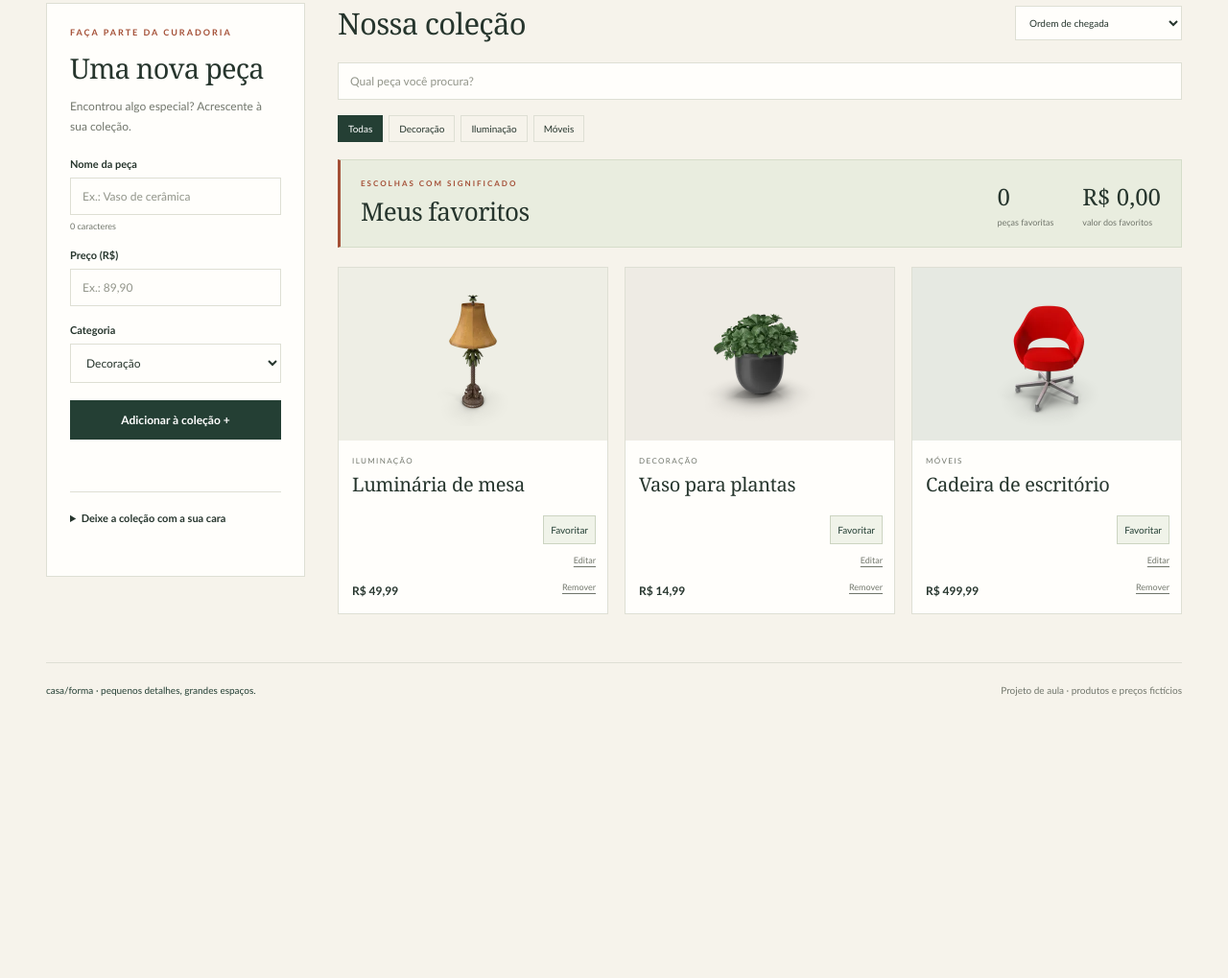
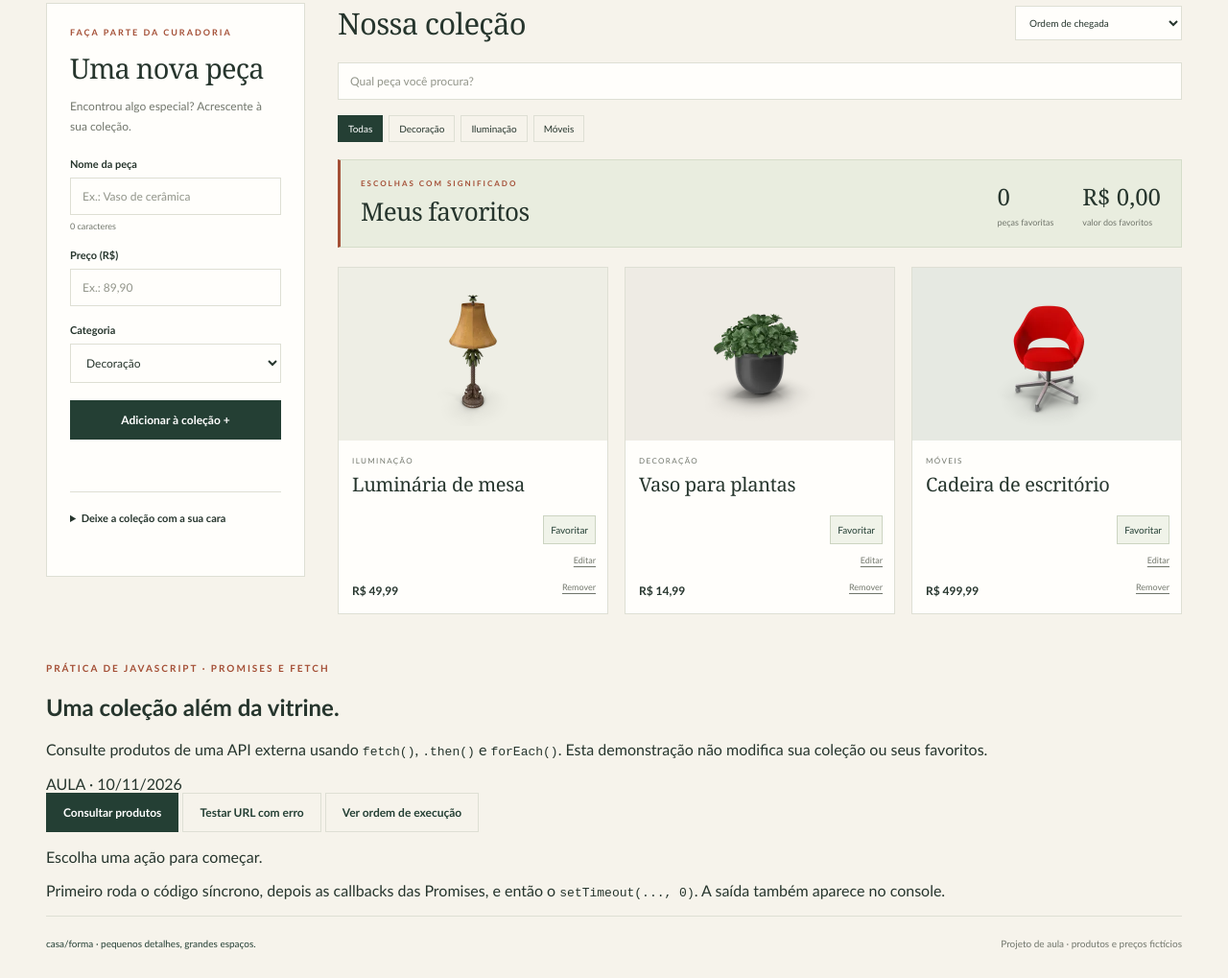
Before and after one commit to renatoaptv/exercicios-javascript, a plain HTML site: page casa-forma-validacoes/projeto/index.html in a window 1280 px wide. Shown: the part 602-1621 px from the top of the page at 96% size. Before the commit the page ends 1357 px from the top, so only its background shows below. Drawn offline with Linux system fonts and the light colour scheme.

Commit message:
Integra atividade de Promises e fetch ao site Casa Forma

```diff
--- a/casa-forma-validacoes/projeto/index.html
+++ b/casa-forma-validacoes/projeto/index.html
@@ -8,7 +8,7 @@
   <link rel="icon" href="assets/marca.svg" type="image/svg+xml">
   <link rel="stylesheet" href="styles.css">
   <link rel="stylesheet" href="favoritos.css">
-  <script src="script.js?v=20261110-filtro-categoria" defer></script>
+  <script src="script.js?v=20261110-promises" defer></script>
 </head>
 <body>
   <a class="pular" href="#colecao">Ir para a coleção</a>
@@ -18,6 +18,7 @@
       <nav class="navegacao" aria-label="Navegação principal">
         <a href="#colecao">Nossa coleção</a>
         <a href="#novo-produto">Adicionar peça</a>
+        <a href="#api-produtos">API</a>
       </nav>
       <span class="edicao">Objetos para viver bem · 2026</span>
     </header>
@@ -142,6 +143,26 @@
 
         </section>
       </div>
+
+      <section class="laboratorio-api" id="api-produtos" aria-labelledby="titulo-api">
+        <div class="laboratorio-topo">
+          <div>
+            <p class="sobretitulo">Prática de JavaScript · Promises e Fetch</p>
+            <h2 id="titulo-api">Uma coleção além da vitrine.</h2>
+            <p>Consulte produtos de uma API externa usando <code>fetch()</code>, <code>.then()</code> e <code>forEach()</code>. Esta demonstração não modifica sua coleção ou seus favoritos.</p>
+          </div>
+          <span class="laboratorio-etiqueta">AULA · 10/11/2026</span>
+        </div>
+        <div class="laboratorio-acoes">
+          <button class="botao" id="buscar-produtos-api" type="button">Consultar produtos</button>
+          <button class="botao botao-secundario" id="testar-erro-api" type="button">Testar URL com erro</button>
+          <button class="botao botao-secundario" id="demonstrar-ordem-js" type="button">Ver ordem de execução</button>
+        </div>
+        <p class="laboratorio-status" id="status-api" role="status" aria-live="polite">Escolha uma ação para começar.</p>
+        <ul class="laboratorio-lista" id="lista-produtos-api" aria-label="Nomes dos produtos consultados"></ul>
+        <ol class="laboratorio-ordem" id="ordem-execucao-js" aria-label="Ordem da execução do JavaScript" hidden></ol>
+        <p class="laboratorio-dica">Primeiro roda o código síncrono, depois as callbacks das Promises, e então o <code>setTimeout(..., 0)</code>. A saída também aparece no console.</p>
+      </section>
     </main>
     <footer class="rodape"><strong>casa/forma · pequenos detalhes, grandes espaços.</strong><span>Projeto de aula · produtos e preços fictícios</span></footer>
   </div>
```
